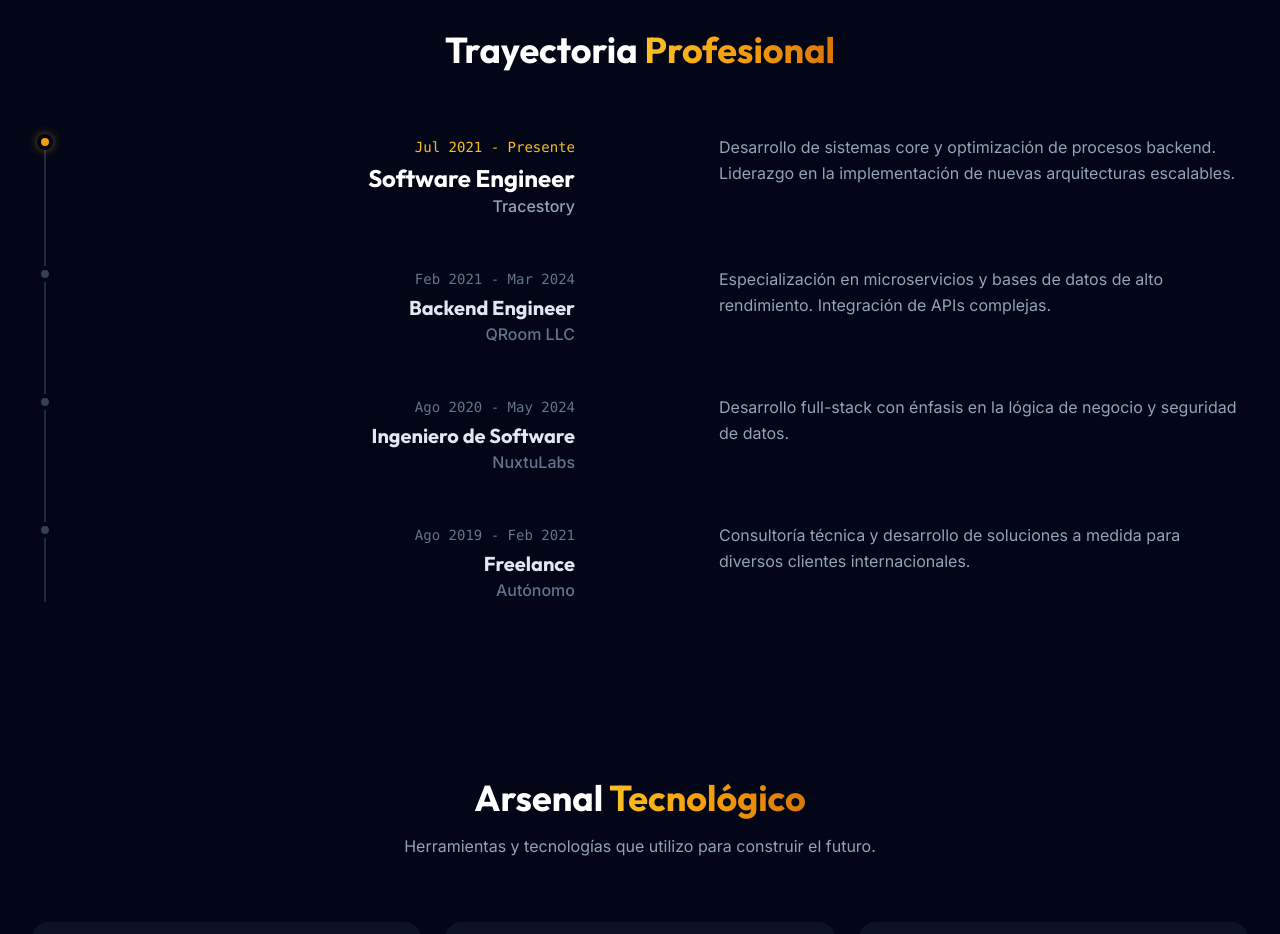
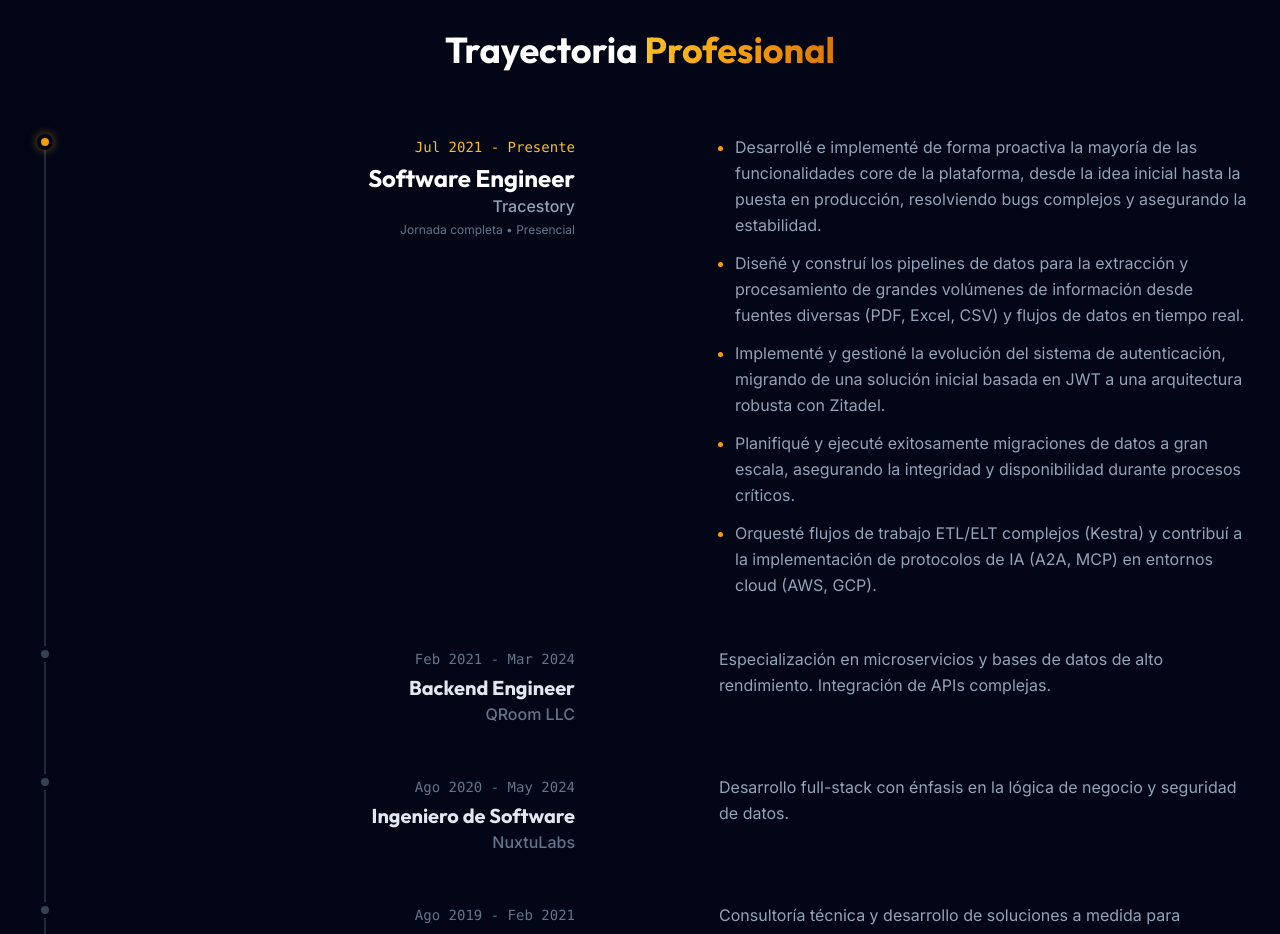
Before and after one commit to elbader17/web, a plain HTML site: page index.html in a window 1280 px wide. Shown: the part 1340-2274 px from the top of the page. Drawn offline with nearby package versions, Linux system fonts and the light colour scheme.

Commit message:
update description

```diff
--- a/index.html
+++ b/index.html
@@ -252,11 +252,16 @@
                             <span class="text-amber-400 font-mono text-sm">Jul 2021 - Presente</span>
                             <h3 class="text-2xl font-heading font-bold text-white mt-1">Software Engineer</h3>
                             <p class="text-slate-400 font-medium">Tracestory</p>
+                            <span class="text-xs text-slate-500 mt-1 block">Jornada completa • Presencial</span>
                         </div>
                         <div class="md:pl-12">
-                            <p class="text-slate-400 leading-relaxed">
-                                Desarrollo de sistemas core y optimización de procesos backend. Liderazgo en la implementación de nuevas arquitecturas escalables.
-                            </p>
+                            <ul class="space-y-3 text-slate-400 leading-relaxed list-disc marker:text-amber-500 pl-4">
+                                <li>Desarrollé e implementé de forma proactiva la mayoría de las funcionalidades core de la plataforma, desde la idea inicial hasta la puesta en producción, resolviendo bugs complejos y asegurando la estabilidad.</li>
+                                <li>Diseñé y construí los pipelines de datos para la extracción y procesamiento de grandes volúmenes de información desde fuentes diversas (PDF, Excel, CSV) y flujos de datos en tiempo real.</li>
+                                <li>Implementé y gestioné la evolución del sistema de autenticación, migrando de una solución inicial basada en JWT a una arquitectura robusta con Zitadel.</li>
+                                <li>Planifiqué y ejecuté exitosamente migraciones de datos a gran escala, asegurando la integridad y disponibilidad durante procesos críticos.</li>
+                                <li>Orquesté flujos de trabajo ETL/ELT complejos (Kestra) y contribuí a la implementación de protocolos de IA (A2A, MCP) en entornos cloud (AWS, GCP).</li>
+                            </ul>
                         </div>
                     </div>
                 </div>
```
